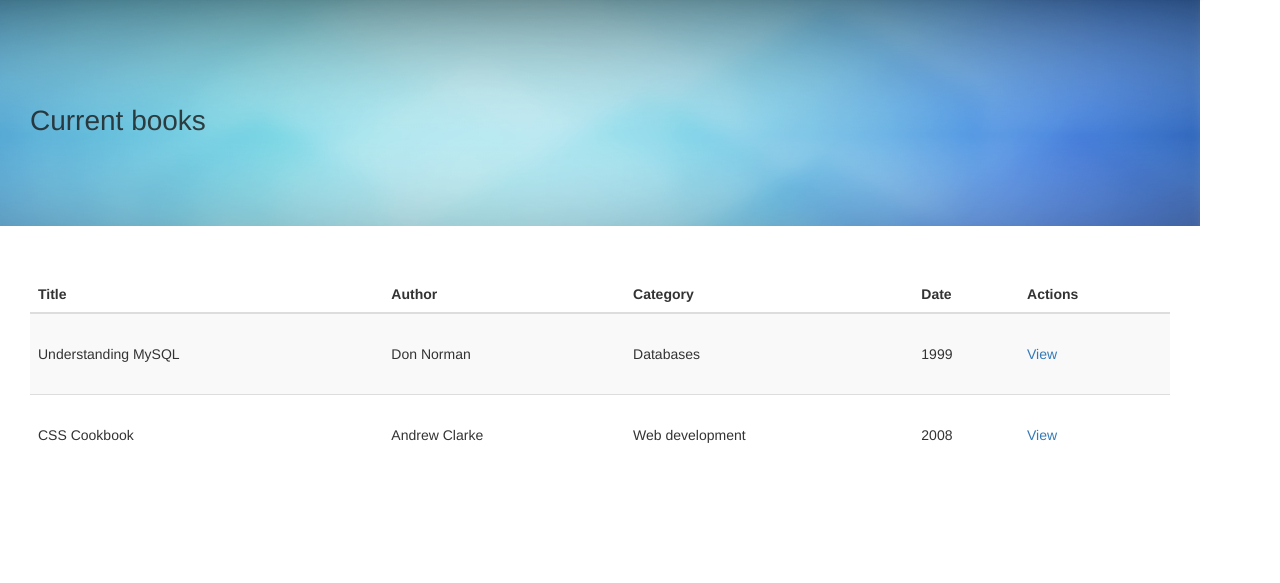
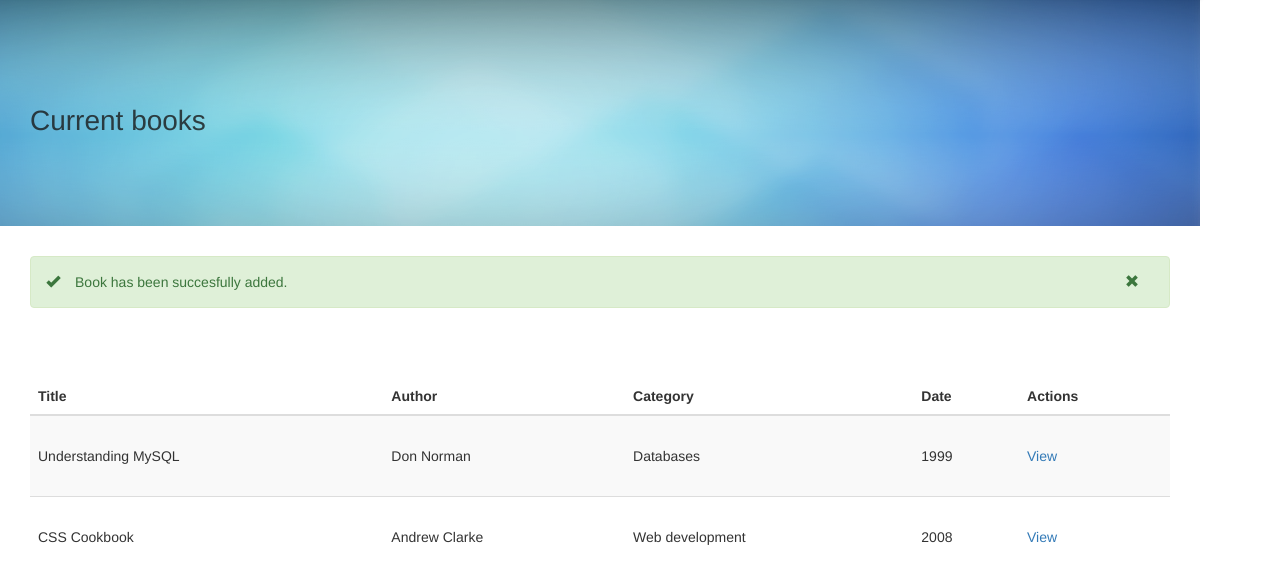
Before and after one commit to kainos-training/tdp-team-2, a plain HTML site: page styles/kainos_books/index.html in a window 1280 px wide. Shown: the part 117-700 px from the top of the page. Drawn offline with nearby package versions, Linux system fonts and the light colour scheme.

Commit message:
Added book confirmation message

```diff
--- a/styles/kainos_books/index.html
+++ b/styles/kainos_books/index.html
@@ -50,8 +50,16 @@
 
           </div>
 
-           <div class="container">
+           <div class="container books">
               <div class="row">
+                  <div class="col-md-12">
+                      <div class="alert alert-success" role="alert">
+                          <p>
+                              <i class="glyphicon glyphicon-ok"></i>Book has been succesfully added.
+                              <span class="pull-right"><i class="glyphicon glyphicon-remove"></i></span>
+                          </p>
+                      </div>
+                  </div>
                   <div class="col-md-12">
                       <div class="table-responsive">
                           <table class="table table-striped bookTable">
--- a/styles/kainos_books/sass/styles.scss
+++ b/styles/kainos_books/sass/styles.scss
@@ -126,7 +126,16 @@ form{
             background-image: linear-gradient(-180deg, darken(#00AA4D,10%) 0%, darken(#96C842,10%) 100%);
         }
     }
+}
 
+/* Alerts
+--------------------------------------------------- */
+
+.books .alert{
+    margin-top:30px;
+    i:first-of-type{
+        padding-right: 15px;
+    }
 }
 
 
```
Also changed, not shown: styles/kainos_books/css/styles.css, 4 other files.
